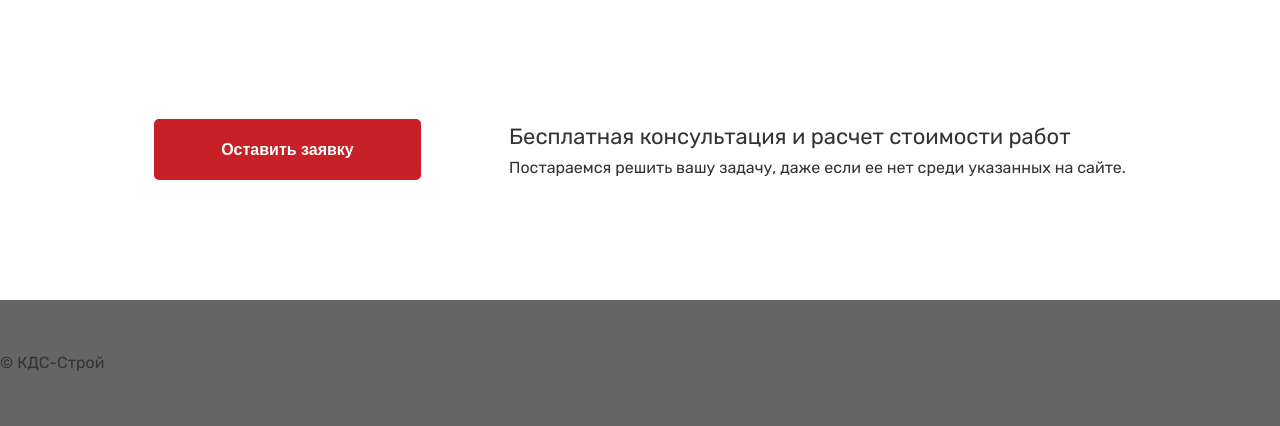
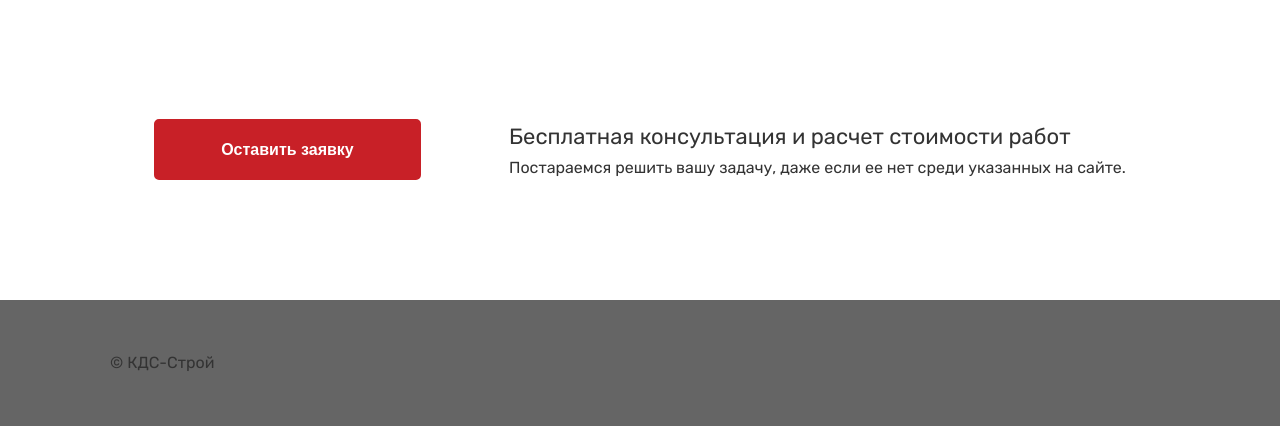
Before and after one commit to smintank/kds-stroy, a Django app: page / in a window 1280 px wide. Shown: the part 2524-2950 px from the top of the page. Run offline with Django 5.2, Linux system fonts and the light colour scheme; data that the repository does not hold is empty.

Commit message:
Footer template minor change

```diff
--- a/templates/includes/footer.html
+++ b/templates/includes/footer.html
@@ -1,3 +1,5 @@
-<footer class="border-top text-center py-3">
-  <p>© КДС-Строй</p>
+<footer>
+    <div class="container">
+        <p>© КДС-Строй</p>
+    </div>
 </footer>
```
